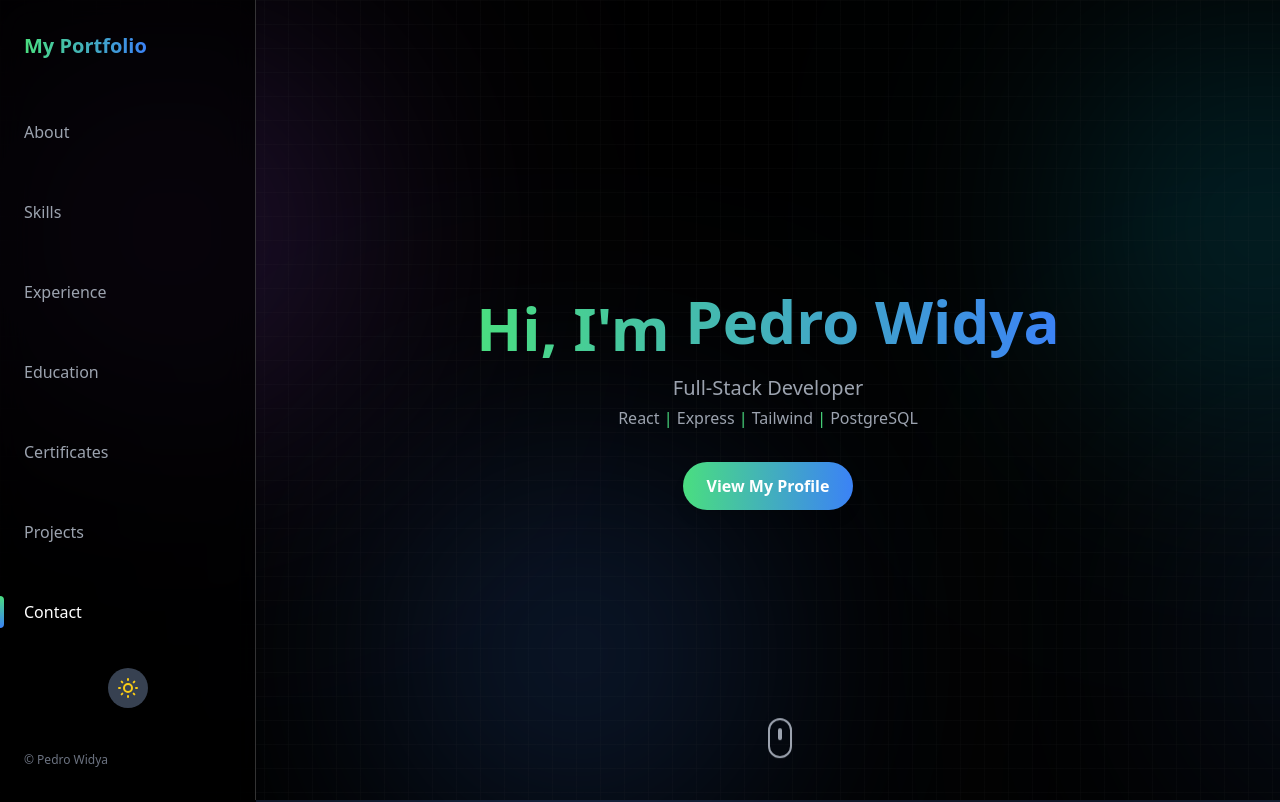
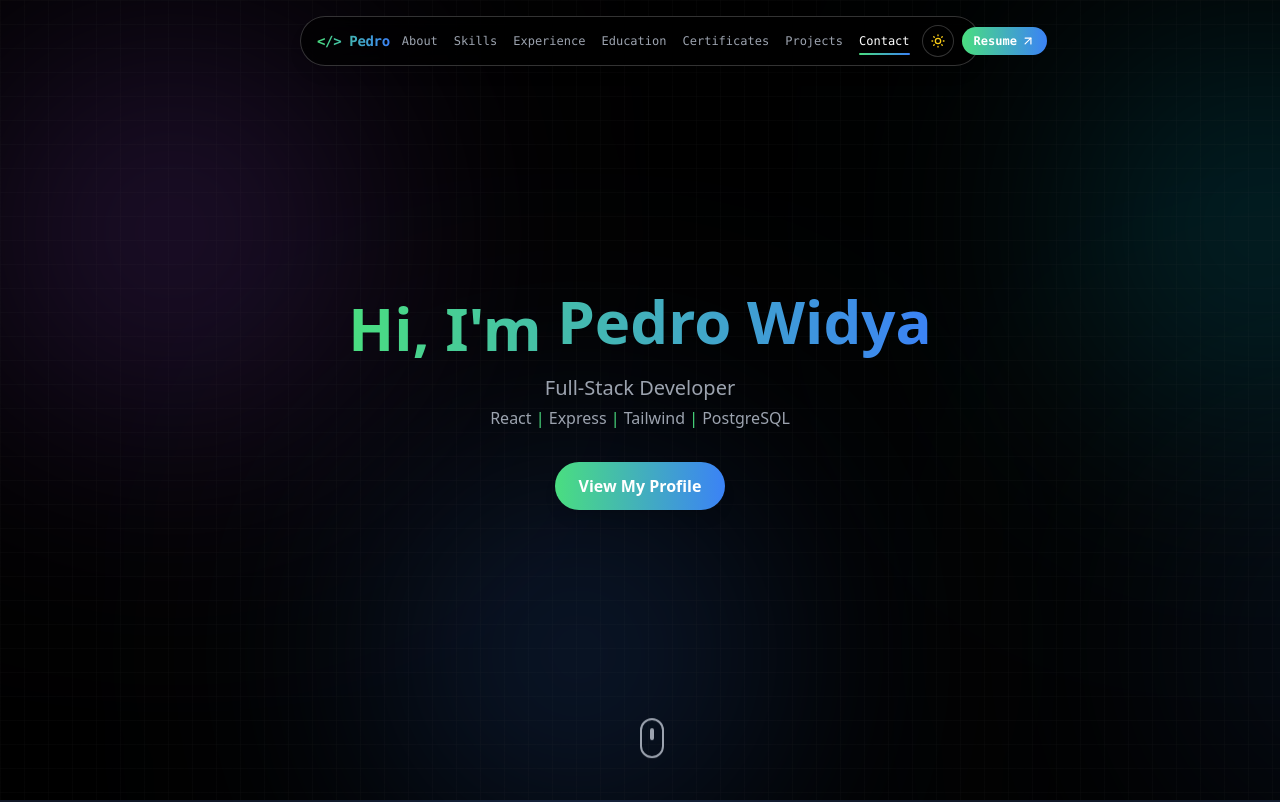
Before and after one commit to edrzvena/portofolio-react, a React (Create React App) app: page / in a window 1280 px wide. Shown: the top 802 px of the page. Built offline with nearby package versions, Linux system fonts and the light colour scheme.

Commit message:
revisi navbar

```diff
--- a/src/components/layout/Navbar.js
+++ b/src/components/layout/Navbar.js
@@ -1,87 +1,115 @@
 import React from 'react';
+import { FiArrowUpRight, FiMenu, FiX } from 'react-icons/fi';
 import { useTheme } from '../../context/ThemeContext';
 import { SECTIONS } from '../../constants/sections';
 
+// Top floating pill navbar.
+// - Kiri: logo/nama (font mono)
+// - Tengah: nav links (font mono, kecil) — active dikasih underline accent + lebih terang
+// - Kanan: toggle dark mode + CTA "Resume" (pill, icon arrow-up-right)
+// Di bawah lg jadi hamburger menu (dropdown pill di bawah navbar).
 const Navbar = ({ activeSection, scrollToSection, isMenuOpen, setIsMenuOpen }) => {
   const { isDarkMode, toggleDarkMode } = useTheme();
 
+  // Warna mengikuti palette yang sudah ada (lihat Home.js / Navbar lama).
+  const surface = isDarkMode ? 'bg-black/70 border-white/20' : 'bg-white/90 border-gray-200';
+  const dimText = isDarkMode ? 'text-gray-400' : 'text-gray-500';
+  const dimHover = isDarkMode ? 'hover:text-gray-200' : 'hover:text-gray-700';
+  const brightText = isDarkMode ? 'text-white' : 'text-gray-900';
+
   return (
-    <>
-      {/* Left Navbar - Hidden on mobile, shown on desktop */}
-      <div className={`fixed left-0 top-0 h-full w-0 lg:w-64 ${isDarkMode ? 'bg-black bg-opacity-70' : 'bg-white bg-opacity-90'} backdrop-blur-lg border-r ${isDarkMode ? 'border-white border-opacity-20' : 'border-gray-200'} z-50 flex-col justify-between py-8 transition-all duration-300 hidden lg:flex`}>
-        <div>
-          <div className="flex justify-start lg:pl-6 mb-12">
-            <h1 className="text-xl font-bold bg-gradient-to-r from-green-400 to-blue-500 bg-clip-text text-transparent">My Portfolio</h1>
-          </div>
+    <nav className="fixed top-0 left-0 right-0 z-50 px-4 pt-4">
+      <div
+        className={`mx-auto flex max-w-[680px] items-center justify-between gap-3 rounded-full border ${surface} px-3 py-2 shadow-lg backdrop-blur-lg transition-colors duration-300 sm:px-4`}
+      >
+        {/* Kiri: logo / nama */}
+        <button
+          onClick={() => scrollToSection(SECTIONS[0].toLowerCase())}
+          className="shrink-0 font-mono text-sm font-bold tracking-tight bg-gradient-to-r from-green-400 to-blue-500 bg-clip-text text-transparent"
+        >
+          {'</> Pedro'}
+        </button>
 
-          <div className="flex flex-col items-start space-y-8">
-            {SECTIONS.map(section => {
+        {/* Tengah: nav links (desktop) */}
+        <div className="hidden items-center gap-4 lg:flex">
+          {SECTIONS.map((section) => {
             const sectionId = section.toLowerCase();
+            const isActive = activeSection === sectionId;
             return (
               <button
                 key={sectionId}
                 onClick={() => scrollToSection(sectionId)}
-                  className={`flex items-center justify-start w-full px-6 py-3 transition-all duration-300 group relative ${activeSection === sectionId
-                    ? `${isDarkMode ? 'text-white' : 'text-gray-900'}`
-                    : `${isDarkMode ? 'text-gray-400 hover:text-white' : 'text-gray-500 hover:text-gray-900'}`
+                className={`relative font-mono text-xs transition-colors duration-300 ${
+                  isActive ? brightText : `${dimText} ${dimHover}`
                 }`}
               >
-                  <span>{section}</span>
-                  <span className={`absolute left-0 h-8 w-1 rounded-r-lg bg-gradient-to-b from-green-400 to-blue-500 transition-all duration-300 ${activeSection === sectionId ? 'opacity-100' : 'opacity-0 group-hover:opacity-50'
-                    }`}></span>
+                {section}
+                <span
+                  className={`absolute -bottom-1.5 left-0 h-0.5 w-full rounded-full bg-gradient-to-r from-green-400 to-blue-500 transition-opacity duration-300 ${
+                    isActive ? 'opacity-100' : 'opacity-0'
+                  }`}
+                ></span>
               </button>
             );
           })}
         </div>
 
-          {/* Toggle Dark/Light Mode */}
-          <div className="flex justify-center mt-8">
+        {/* Kanan: toggle dark mode + Resume CTA */}
+        <div className="flex shrink-0 items-center gap-2">
           <button
             onClick={toggleDarkMode}
-              className="p-2 rounded-full bg-gray-700 dark:bg-gray-300 transition-colors duration-300"
+            className={`hidden h-8 w-8 items-center justify-center rounded-full border ${surface} transition-colors duration-300 sm:flex`}
             aria-label="Toggle dark mode"
           >
             {isDarkMode ? (
-                <svg xmlns="http://www.w3.org/2000/svg" className="h-6 w-6 text-yellow-400" fill="none" viewBox="0 0 24 24" stroke="currentColor">
+              <svg xmlns="http://www.w3.org/2000/svg" className="h-4 w-4 text-yellow-400" fill="none" viewBox="0 0 24 24" stroke="currentColor">
                 <path strokeLinecap="round" strokeLinejoin="round" strokeWidth={2} d="M12 3v1m0 16v1m9-9h-1M4 12H3m15.364 6.364l-.707-.707M6.343 6.343l-.707-.707m12.728 0l-.707.707M6.343 17.657l-.707.707M16 12a4 4 0 11-8 0 4 4 0 018 0z" />
               </svg>
             ) : (
-                <svg xmlns="http://www.w3.org/2000/svg" className="h-6 w-6 text-blue-500" fill="none" viewBox="0 0 24 24" stroke="currentColor">
+              <svg xmlns="http://www.w3.org/2000/svg" className="h-4 w-4 text-blue-500" fill="none" viewBox="0 0 24 24" stroke="currentColor">
                 <path strokeLinecap="round" strokeLinejoin="round" strokeWidth={2} d="M20.354 15.354A9 9 0 018.646 3.646 9.003 9.003 0 0012 21a9.003 9.003 0 008.354-5.646z" />
               </svg>
             )}
           </button>
+
+          <a
+            href="/resume.pdf"
+            target="_blank"
+            rel="noopener noreferrer"
+            className="inline-flex items-center gap-1 rounded-full bg-gradient-to-r from-green-400 to-blue-500 px-3 py-1.5 font-mono text-xs font-semibold text-white transition-all duration-300 hover:shadow-cyan-500/30 hover:scale-105"
+          >
+            Resume
+            <FiArrowUpRight className="h-3.5 w-3.5" />
+          </a>
+
+          {/* Hamburger (mobile) */}
+          <button
+            onClick={() => setIsMenuOpen(!isMenuOpen)}
+            className={`flex h-8 w-8 items-center justify-center rounded-full border ${surface} ${brightText} transition-colors duration-300 lg:hidden`}
+            aria-label="Toggle menu"
+          >
+            {isMenuOpen ? <FiX className="h-4 w-4" /> : <FiMenu className="h-4 w-4" />}
+          </button>
         </div>
       </div>
 
-        <div className="flex justify-start lg:pl-6">
-          <p className={`text-xs ${isDarkMode ? 'text-gray-500' : 'text-gray-400'}`}>© Pedro Widya</p>
-        </div>
-      </div>
-
-      {/* Mobile Menu Button */}
-      <div className="fixed top-4 left-4 z-50 lg:hidden">
-        <button
-          onClick={() => setIsMenuOpen(!isMenuOpen)}
-          className={`p-3 rounded-lg ${isDarkMode ? 'bg-black bg-opacity-70' : 'bg-white bg-opacity-90'} backdrop-blur-lg border ${isDarkMode ? 'border-white border-opacity-20' : 'border-gray-200'}`}
+      {/* Mobile dropdown menu */}
+      {isMenuOpen && (
+        <div
+          className={`mx-auto mt-2 max-w-[680px] rounded-3xl border ${surface} p-4 shadow-lg backdrop-blur-lg transition-colors duration-300 lg:hidden`}
         >
-          {isMenuOpen ? '✕' : '☰'}
-        </button>
-      </div>
-
-      {/* Mobile Menu Overlay */}
-      {isMenuOpen && (
-        <div className={`fixed inset-0 ${isDarkMode ? 'bg-black bg-opacity-90' : 'bg-white bg-opacity-95'} backdrop-blur-lg z-40 lg:hidden flex flex-col items-center justify-center`}>
-          <div className="flex flex-col space-y-6 text-center w-full px-4">
-            {SECTIONS.map(section => {
+          <div className="flex flex-col gap-1">
+            {SECTIONS.map((section) => {
               const sectionId = section.toLowerCase();
+              const isActive = activeSection === sectionId;
               return (
                 <button
                   key={sectionId}
                   onClick={() => scrollToSection(sectionId)}
-                  className={`text-2xl font-bold py-4 transition-all duration-300 ${activeSection === sectionId
-                    ? 'bg-gradient-to-r from-green-400 to-blue-500 bg-clip-text text-transparent'
-                    : `${isDarkMode ? 'text-gray-400 hover:text-white' : 'text-gray-500 hover:text-gray-900'}`
+                  className={`rounded-xl px-4 py-2.5 text-left font-mono text-sm transition-colors duration-300 ${
+                    isActive
+                      ? `${brightText} ${isDarkMode ? 'bg-white/10' : 'bg-gray-100'}`
+                      : `${dimText}`
                   }`}
                 >
                   {section}
@@ -89,28 +117,32 @@ const Navbar = ({ activeSection, scrollToSection, isMenuOpen, setIsMenuOpen }) =
               );
             })}
 
-            {/* Dark mode toggle in mobile menu */}
-            <div className="mt-8 flex justify-center">
+            {/* Toggle dark mode di mobile menu */}
             <button
               onClick={toggleDarkMode}
-                className="p-3 rounded-full bg-gray-700 dark:bg-gray-300 transition-colors duration-300"
+              className={`mt-2 flex items-center gap-2 rounded-xl px-4 py-2.5 font-mono text-sm ${dimText} transition-colors duration-300`}
               aria-label="Toggle dark mode"
             >
               {isDarkMode ? (
-                  <svg xmlns="http://www.w3.org/2000/svg" className="h-6 w-6 text-yellow-400" fill="none" viewBox="0 0 24 24" stroke="currentColor">
+                <>
+                  <svg xmlns="http://www.w3.org/2000/svg" className="h-4 w-4 text-yellow-400" fill="none" viewBox="0 0 24 24" stroke="currentColor">
                     <path strokeLinecap="round" strokeLinejoin="round" strokeWidth={2} d="M12 3v1m0 16v1m9-9h-1M4 12H3m15.364 6.364l-.707-.707M6.343 6.343l-.707-.707m12.728 0l-.707.707M6.343 17.657l-.707.707M16 12a4 4 0 11-8 0 4 4 0 018 0z" />
                   </svg>
+                  Light Mode
+                </>
               ) : (
-                  <svg xmlns="http://www.w3.org/2000/svg" className="h-6 w-6 text-blue-500" fill="none" viewBox="0 0 24 24" stroke="currentColor">
+                <>
+                  <svg xmlns="http://www.w3.org/2000/svg" className="h-4 w-4 text-blue-500" fill="none" viewBox="0 0 24 24" stroke="currentColor">
                     <path strokeLinecap="round" strokeLinejoin="round" strokeWidth={2} d="M20.354 15.354A9 9 0 018.646 3.646 9.003 9.003 0 0012 21a9.003 9.003 0 008.354-5.646z" />
                   </svg>
+                  Dark Mode
+                </>
               )}
             </button>
           </div>
         </div>
-        </div>
       )}
-    </>
+    </nav>
   );
 };
 
--- a/src/pages/Home.js
+++ b/src/pages/Home.js
@@ -23,7 +23,7 @@ const Home = () => {
   } = useScrollEffects();
 
   return (
-    <div className={`${isDarkMode ? 'bg-black text-white' : 'bg-gray-100 text-gray-900'} font-sans overflow-x-hidden relative flex transition-colors duration-300 min-h-screen`}>
+    <div className={`${isDarkMode ? 'bg-black text-white' : 'bg-gray-100 text-gray-900'} font-sans overflow-x-hidden relative transition-colors duration-300 min-h-screen`}>
       <Navbar
         activeSection={activeSection}
         scrollToSection={scrollToSection}
@@ -32,7 +32,7 @@ const Home = () => {
       />
 
       {/* Main Content */}
-      <div className="flex-1 w-full lg:ml-0 lg:pl-64 transition-all duration-300">
+      <div className="w-full transition-all duration-300">
         {/* Animated Background */}
         <div className="fixed inset-0">
           <div className="absolute inset-0">
```
Lines whose indentation alone changed are shown as unchanged.
